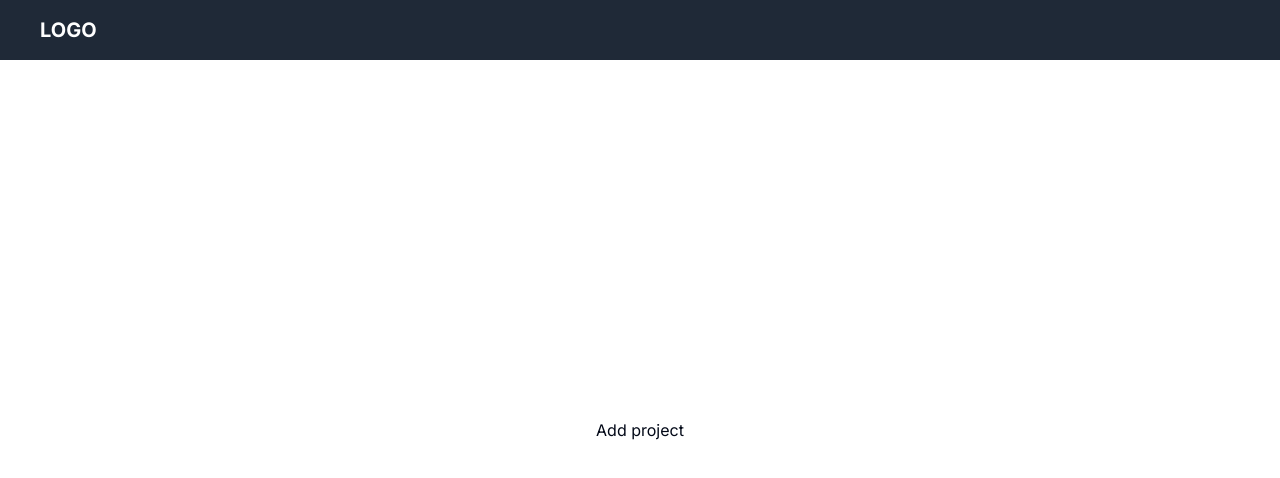
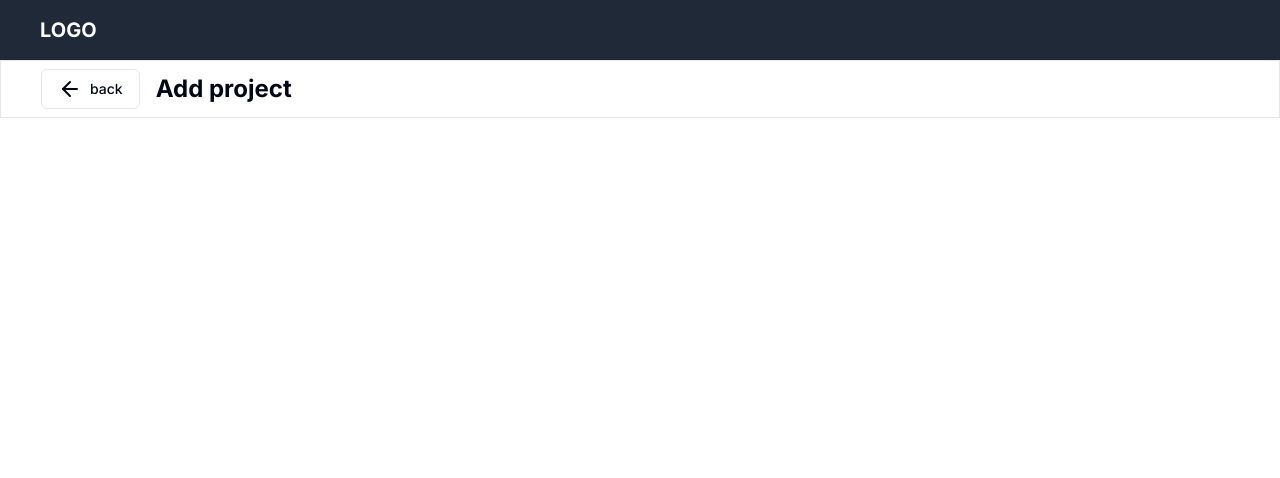
Before and after one commit to LeooR22/esto-es-challenge, a Next.js app: page /backoffice/my-projects/add-project in a window 1280 px wide. Shown: the top 478 px of the page. Built offline with nearby package versions, Linux system fonts and the light colour scheme.

Commit message:
added mutation header

```diff
--- a/src/app/backoffice/my-projects/add-project/page.tsx
+++ b/src/app/backoffice/my-projects/add-project/page.tsx
@@ -1,7 +1,11 @@
+import { MutationHeader } from "@/components/MutationHeader";
+import { RedirectIconButton } from "@/components/RedirectIconButton";
+import { ArrowLeftIcon } from "@/icons/ArrowLeftIcon";
+
 export default function Page() {
   return (
-    <div className="flex h-[calc(100vh-60px)] w-full flex-col items-center justify-center p-24">
-      <p>Add project</p>
+    <div className="flex h-[calc(100vh-60px)] w-full flex-col">
+      <MutationHeader href="/backoffice/my-projects" text="Add project" />
     </div>
   );
 }
--- a/src/app/backoffice/my-projects/edit-project/page.tsx
+++ b/src/app/backoffice/my-projects/edit-project/page.tsx
@@ -1,7 +1,9 @@
+import { MutationHeader } from "@/components/MutationHeader";
+
 export default function Page() {
   return (
-    <div className="flex h-[calc(100vh-60px)] w-full flex-col items-center justify-center p-24">
-      <p>edit project</p>
+    <div className="flex h-[calc(100vh-60px)] w-full flex-col">
+      <MutationHeader href="/backoffice/my-projects" text="Edit project" />
     </div>
   );
 }
--- a/src/app/backoffice/my-projects/page.tsx
+++ b/src/app/backoffice/my-projects/page.tsx
@@ -1,10 +1,9 @@
 import { RedirectIconButton } from "@/components/RedirectIconButton";
-import { Button } from "@/components/ui/button";
 import { PlusIcon } from "@/icons/PlusIcon";
 
 export default function Page() {
   return (
-    <div className="flex h-[calc(100vh-60px)] w-full flex-col ">
+    <div className="flex h-[calc(100vh-60px)] w-full flex-col">
       <div className="flex w-full justify-between items-center border px-3 md:px-10 py-2">
         <h1 className="text-xl md: text-2xl font-bold">My Projects</h1>
         <RedirectIconButton
--- /dev/null
+++ b/src/components/MutationHeader.tsx
@@ -0,0 +1,22 @@
+import React, { FC } from "react";
+import { RedirectIconButton } from "./RedirectIconButton";
+import { ArrowLeftIcon } from "@/icons/ArrowLeftIcon";
+
+interface Props {
+  text: string;
+  href: string;
+}
+
+export const MutationHeader: FC<Props> = ({ text, href }) => {
+  return (
+    <div className="flex w-full items-center border px-3 md:px-10 py-2 gap-4">
+      <RedirectIconButton
+        text="back"
+        href={href}
+        variant={"outline"}
+        icon={<ArrowLeftIcon />}
+      />
+      <h1 className="text-xl md:text-2xl font-bold">{text}</h1>
+    </div>
+  );
+};
--- /dev/null
+++ b/src/icons/ArrowLeftIcon.tsx
@@ -0,0 +1,23 @@
+import { JSX, SVGProps } from "react";
+
+export function ArrowLeftIcon(
+  props: JSX.IntrinsicAttributes & SVGProps<SVGSVGElement>
+) {
+  return (
+    <svg
+      {...props}
+      xmlns="http://www.w3.org/2000/svg"
+      width="24"
+      height="24"
+      viewBox="0 0 24 24"
+      fill="none"
+      stroke="currentColor"
+      strokeWidth="2"
+      strokeLinecap="round"
+      strokeLinejoin="round"
+    >
+      <path d="m12 19-7-7 7-7" />
+      <path d="M19 12H5" />
+    </svg>
+  );
+}
```
